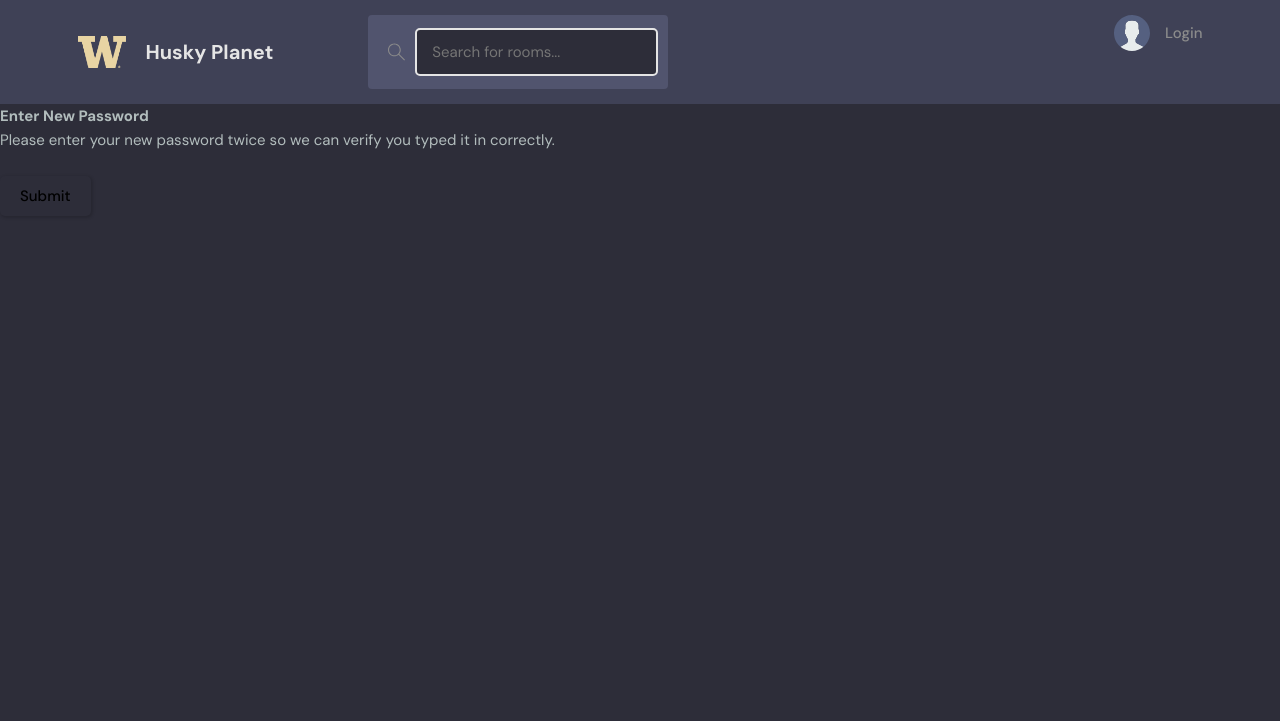
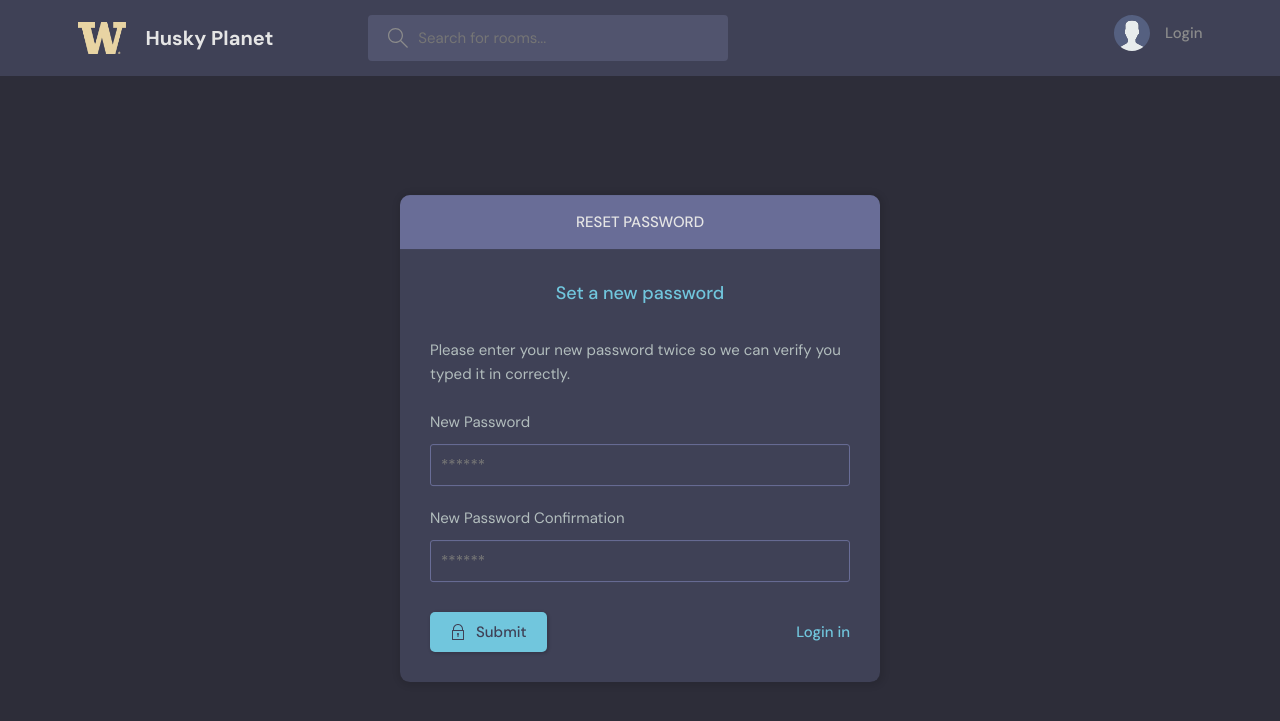
Before and after one commit to quminzhi/HuskyPlanet, a Django app: page /reset/1/1/ in a window 1280 px wide. Shown: the top 721 px of the page. Run offline with Django 3.2, Linux system fonts and the light colour scheme.

Commit message:
Added password reset

```diff
--- a/templates/reset-password/password-reset-confirm.html
+++ b/templates/reset-password/password-reset-confirm.html
@@ -2,54 +2,54 @@
 
 {% block content %}
 
-<style>
-    input[type='text'],
-    input[type='email'],
-    input[type='password'] {
-        min-width: 24rem;
-        width: 100%;
-        padding: 1.2rem 1.5rem;
-        border-radius: 0.5rem;
-        border: 2px solid var(--color-light);
-        transition: all 0.3s ease-in-out;
-        background-color: var(--color-bg);
-    }
+<!-- Main Section -->
+<main class="auth layout">
+    <div class="container">
+        <div class="layout__box">
+            <div class="layout__boxHeader">
+                <div class="layout__boxTitle">
+                    <h3>Reset Password</h3>
+                </div>
+            </div>
+            <div class="layout__body">
+                <h2 class="auth__tagline">Set a new password</h2>
 
-    input[type='text']:focus,
-    input[type='email']:focus,
-    input[type='password']:focus,
-    input[type='text']:active,
-    input[type='email']:active,
-    input[type='password']:active {
-        outline: none;
-        border: 2px solid var(--color-main);
-    }
-</style>
-
-<!-- Main Section -->
-<main class="formPage my-xl">
-    <div class="content-box">
-        <div class="formWrapper">
-            <h3>Enter New Password</h3>
                 <p>Please enter your new password twice so we can verify you typed it in correctly.</p>
                 <br>
 
-            <form class="form" method="POST">
+                <form class="form" action="" method="POST">
                     {% csrf_token %}
-                {% for field in form %}
-                <!-- Input:Item -->
-                <div class="form__field">
-                    <label for="formInput#text">{{ field.label }}</label>
-                    {{ field }}
+                    <div class="form__group form__group">
+                        <label for="room_name">New Password</label>
+                        <input id="id_new_password1" name="new_password1" type="password" required placeholder="******" />
+                    </div>
+                    <div class="form__group form__group">
+                        <label for="room_name">New Password Confirmation</label>
+                        <input id="id_new_password2" name="new_password2" type="password" required placeholder="******" />
                     </div>
 
                     {% for error in field.errors %}
                     <p style="color: brown;">{{ error }}</p>
                     {% endfor %}
 
-                {% endfor %}
-                <input class="btn btn--sub btn--lg  my-md" type="submit" value="Submit" />
+                    <div class="auth__login__action">
+                        <button class="btn btn--main" type="submit">
+                            <svg version="1.1" xmlns="http://www.w3.org/2000/svg" width="32" height="32"
+                                viewBox="0 0 32 32">
+                                <title>lock</title>
+                                <path
+                                    d="M27 12h-1v-2c0-5.514-4.486-10-10-10s-10 4.486-10 10v2h-1c-0.553 0-1 0.447-1 1v18c0 0.553 0.447 1 1 1h22c0.553 0 1-0.447 1-1v-18c0-0.553-0.447-1-1-1zM8 10c0-4.411 3.589-8 8-8s8 3.589 8 8v2h-16v-2zM26 30h-20v-16h20v16z">
+                                </path>
+                                <path
+                                    d="M15 21.694v4.306h2v-4.306c0.587-0.348 1-0.961 1-1.694 0-1.105-0.895-2-2-2s-2 0.895-2 2c0 0.732 0.413 1.345 1 1.694z">
+                                </path>
+                            </svg>
+                            Submit
+                        </button>
+                        <a href="{% url 'login' %}" class="btn btn--link">Login in</a>
+                    </div>
                 </form>
+            </div>
         </div>
     </div>
 </main>
```
Also changed, not shown: templates/reset-password/password-reset-complete.html (+15 -14 lines), templates/reset-password/reset-password-sent.html (+10 -4 lines), db.sqlite3. Lines whose indentation alone changed are shown as unchanged.
